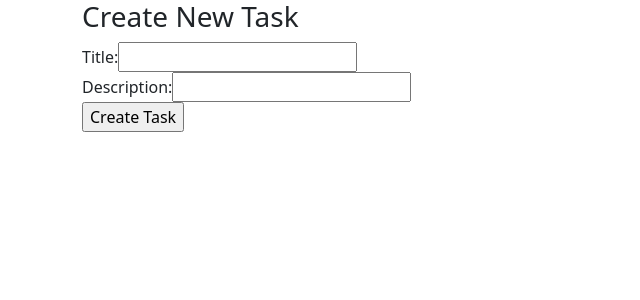
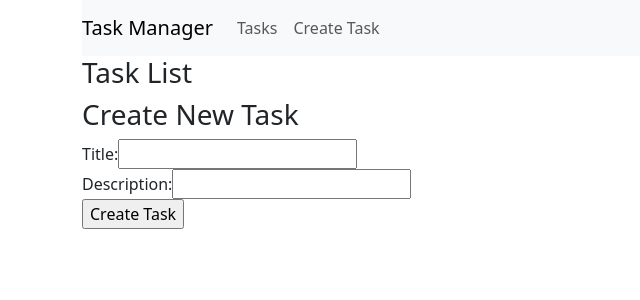
Before and after one commit to yusukesugahara/mern-task-app, a React (Create React App) app in the folder client/: page /create in a window 1280 px wide. Shown: the top 300 px of the page, without its empty margins (0-640 px from the left). Built offline with nearby package versions, Linux system fonts and the light colour scheme.

Commit message:
Navbar.jsの作成

```diff
--- a/client/src/App.js
+++ b/client/src/App.js
@@ -2,6 +2,7 @@ import React from 'react';
 import { BrowserRouter as Router, Route, Routes } from 'react-router-dom';
 import 'bootstrap/dist/css/bootstrap.min.css';
 
+import Navbar from './components/Navbar';
 import CreateTask from './components/CreateTask';
 import TaskList from './components/TaskList';
 
@@ -9,6 +10,7 @@ const App = () => {
   return (
     <Router>
       <div className="container">
+        <Navbar />
         <Routes>
           <Route path="/" element={<TaskList />} />
           <Route path="/create" element={<CreateTask />} />
--- a/client/src/components/CreateTask.js
+++ b/client/src/components/CreateTask.js
@@ -22,6 +22,7 @@ const CreateTask = () => {
 
   return (
     <div>
+      <h3>Task List</h3>
       <h3>Create New Task</h3>
         <form onSubmit={onSubmit}>
           <div>
--- /dev/null
+++ b/client/src/components/Navbar.js
@@ -0,0 +1,22 @@
+import React from 'react';
+import { Link } from 'react-router-dom';
+
+const Navbar = () => {
+  return (
+    <nav className="navbar navbar-expand-lg navbar-light bg-light">
+      <Link to="/" className="navbar-brand">Task Manager</Link>
+      <div className="collapse navbar-collapse">
+        <ul className="navbar-nav mr-auto">
+          <li className="nav-item">
+            <Link to="/" className="nav-link">Tasks</Link>
+          </li>
+          <li className="nav-item">
+            <Link to="/create" className="nav-link">Create Task</Link>
+          </li>
+        </ul>
+      </div>
+    </nav>
+  );
+}
+
+export default Navbar;
--- a/client/src/components/TaskList.js
+++ b/client/src/components/TaskList.js
@@ -1,5 +1,6 @@
 import React, { useEffect, useState } from 'react';
 import axios from 'axios';
+import Navbar from './Navbar';
 
 const TaskList = () => {
   const [tasks, setTasks] = useState([]);
```
Lines whose indentation alone changed are shown as unchanged.
